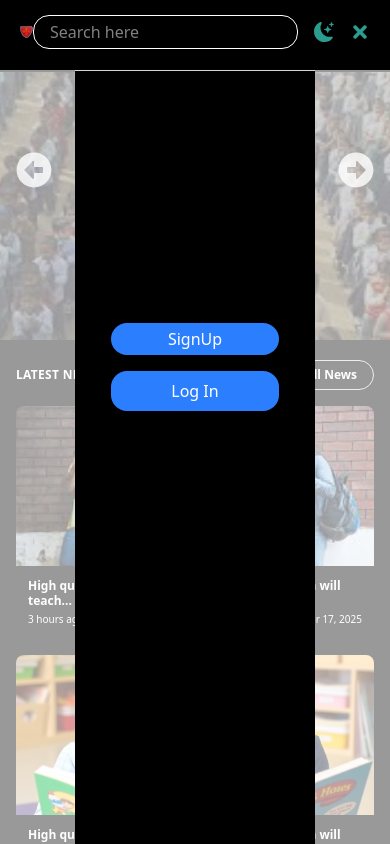
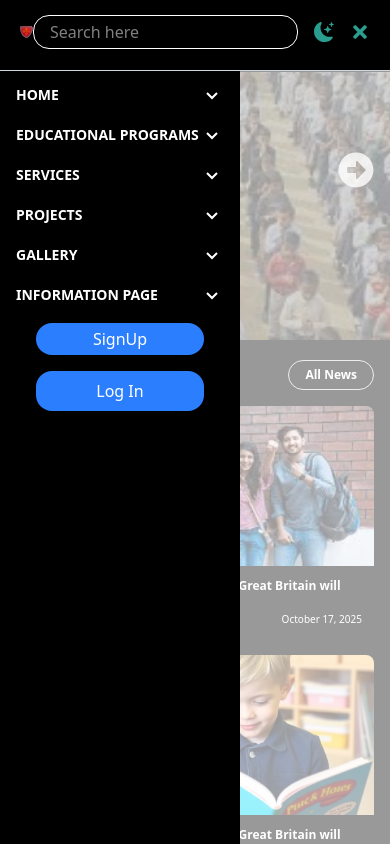
Before and after one commit to Avinash77068/Blooming, a React (Vite) app: page / in a window 390 px wide. Both pictures are taken after a click on the button 360 px from the left and 32 px from the top of the page. Shown: the top 844 px of the page. Built offline with nearby package versions, Linux system fonts and the light colour scheme.

Commit message:
code commmited

```diff
--- a/src/components/common/Navbar.tsx
+++ b/src/components/common/Navbar.tsx
@@ -20,6 +20,8 @@ export default function Navbar() {
   const menuOpen = useSelector((state: RootState) => state.navbar.navOpen);
   const isOpen = useSelector((state: any) => state.user.isOpen);
   const dispatch = useDispatch();
+  const menuTextColor = isOpen ? textWhite : textBlack;
+  const dropdownBg = isOpen ? bgBlack : BgOther;
 
   const [dropdownOpen, setDropdownOpen] = useState<number | null>(null);
   const [mobileDropdownOpen, setMobileDropdownOpen] = useState<number | null>(
@@ -32,7 +34,9 @@ export default function Navbar() {
 
   // Check if menu has dropdown
   const hasDropdown = (index: number) =>
-    dropdownOptions[index]?.some((opt) => opt.path && opt.path.length > 0 || opt.path === "/");
+    dropdownOptions[index]?.some(
+      (opt) => (opt.path && opt.path.length > 0) || opt.path === "/"
+    );
 
   return (
     <nav
@@ -79,12 +83,13 @@ export default function Navbar() {
                 <ul
                   className={`absolute left-0 mt-1 ${
                     dropdownOpen === i ? "flex" : "hidden"
-                  } flex-col w-40 ${
-                    isOpen ? bgBlack : BgOther
-                  } shadow-md rounded-md ${textBlueType} text-sm z-50`}
+                  } flex-col w-40 ${dropdownBg} shadow-md rounded-md ${textBlueType} text-sm z-50`}
                 >
                   {dropdownOptions[i]
-                    .filter((opt) => opt.path && opt.path.length > 0 || opt.path === "/")
+                    .filter(
+                      (opt) =>
+                        (opt.path && opt.path.length > 0) || opt.path === "/"
+                    )
                     .map((opt, index) => (
                       <Link key={index} to={opt.path}>
                         <li className="px-4 py-2 -mt-1 hover:bg-blue-100 cursor-pointer">
@@ -155,11 +160,11 @@ export default function Navbar() {
           onClick={() => dispatch(setMenuOpen())}
         >
           <div
-            className="lg:hidden w-[15rem] mx-auto border-t border-gray-300"
+            className="lg:hidden  mx-auto border-t border-gray-300"
             onClick={(e) => e.stopPropagation()}
           >
             <div
-              className={`flex flex-col h-screen py-3 px-4 ${
+              className={`flex flex-col w-[15rem] h-screen py-3 px-4 ${
                 isOpen ? bgBlack : BgOther
               }`}
             >
@@ -173,7 +178,7 @@ export default function Navbar() {
                           mobileDropdownOpen === i ? null : i
                         )
                       }
-                      className="flex justify-between items-center w-full hover:underline"
+                      className={`flex ${menuTextColor} justify-between items-center w-full hover:underline`}
                     >
                       {item}
                       {hasDropdown(i) && (
@@ -193,7 +198,9 @@ export default function Navbar() {
                             to={opt.path}
                             onClick={() => dispatch(setMenuOpen())}
                           >
-                            <li className="px-2 py-1 rounded-md hover:bg-blue-100">
+                            <li
+                              className={`px-2 py-1 rounded-md hover:bg-blue-100 ${menuTextColor}`}
+                            >
                               {opt.name}
                             </li>
                           </Link>
```
